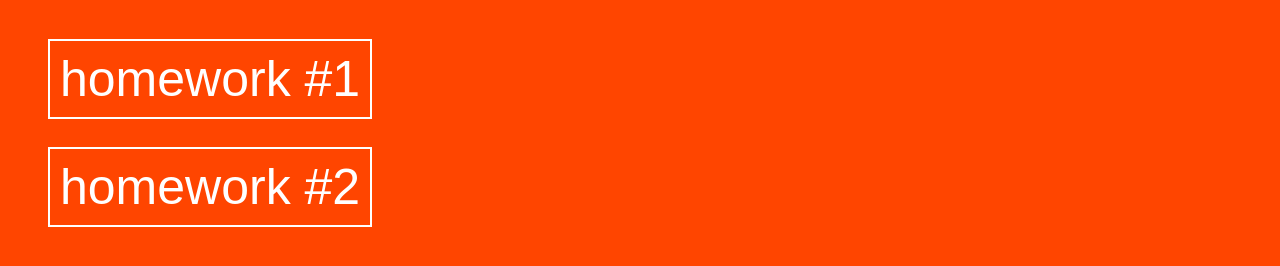
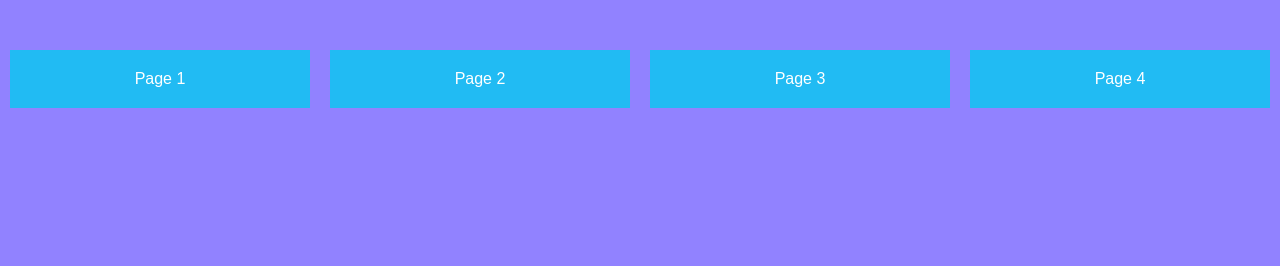
Before and after one commit to Mishka111/mishka.github.io, a plain HTML site: page index.html in a window 1280 px wide. Drawn offline with Linux system fonts and the light colour scheme.

Commit message:
new main page

```diff
--- a/index.html
+++ b/index.html
@@ -6,10 +6,21 @@
         <title>Document</title>
         <link rel="stylesheet" href="style.css">
     </head>
-    <body>
-        <ul>
-            <li><a href="https://mishka111.github.io/first_folder/index.html">homework #1</a></li>
-            <li><a href="https://mishka111.github.io/second_folder/index.html">homework #2</a></li>
-        </ul>
+        <div class="container">
+            <div class="row">
+                <div class="col">
+                    <a href="https://mishka111.github.io/first_folder/index.html">Page 1</a>
+                </div>
+                <div class="col">
+                    <a href="https://mishka111.github.io/">Page 2</a>
+                </div>
+                <div class="col">
+                    <a href="https://mishka111.github.io/">Page 3</a>
+                </div>
+                <div class="col">
+                    <a href="https://mishka111.github.io/">Page 4</a>
+                </div>
+            </div>
+        </div>
     </body>
 </html>
--- a/style.css
+++ b/style.css
@@ -1,16 +1,36 @@
 body {
-    background-color: orangered;
+    margin: 0;
+    padding: 0;
     font-family: sans-serif;
+    background-color: rgb(145,130,255);
 }
 
-li {
-    list-style-type: none;
-    margin: 50px 0;
+.container {
+    width: 100%;
+    margin: 50px auto;
 }
-a {
-    padding: 10px;
-    font-size: 50px;
-    border: 2px solid white;
-    color: white;
+.row {
+    display: flex;
+}
+.col {
+    width: 25%;
+    margin: 0 10px;
+    padding: 20px 0px;
+    text-align: center;
+    background-color: rgb(33,187,243);
+}
+.col a {
+    color: rgb(255,255,255);
     text-decoration: none;
 }
+
+@media (max-width: 500px) {
+    .row {
+        flex-direction: column;
+    }
+    .col {
+        margin: 10px auto;
+        width: 40%;
+        text-align: center;
+    }
+  }
```
